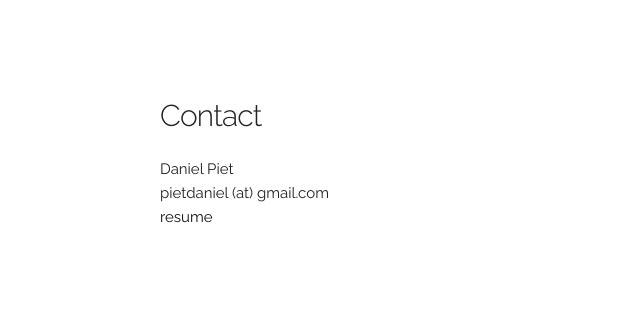
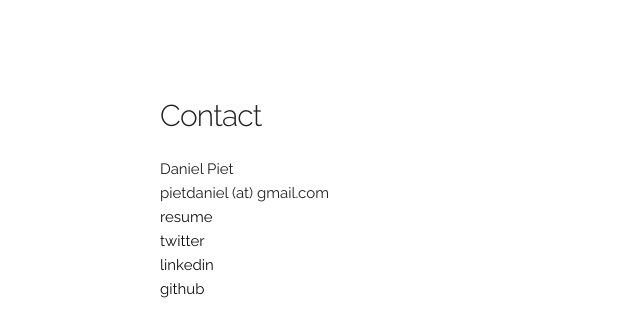
Before and after one commit to pietdaniel/piet.us, a plain HTML site: page contact.html in a window 1280 px wide. Shown: the whole page, without its empty margins (0-640 px from the left). Drawn offline with nearby package versions, Linux system fonts and the light colour scheme.

Commit message:
ld, tw, gh

```diff
--- a/contact.html
+++ b/contact.html
@@ -21,6 +21,9 @@
         <div>Daniel Piet</div>
         <div>pietdaniel (at) gmail.com</div>
         <div><a href="/images/dpiet.pdf">resume</a></div>
+        <div><a href="https://twitter.com/pietdaniel">twitter</a></div>
+        <div><a href="https://linkedin.com/pub/daniel-piet/82/588/969">linkedin</a></div>
+        <div><a href="https://github.com/pietdaniel">github</a></div>
       </div>
     </div>
   </div>
```
